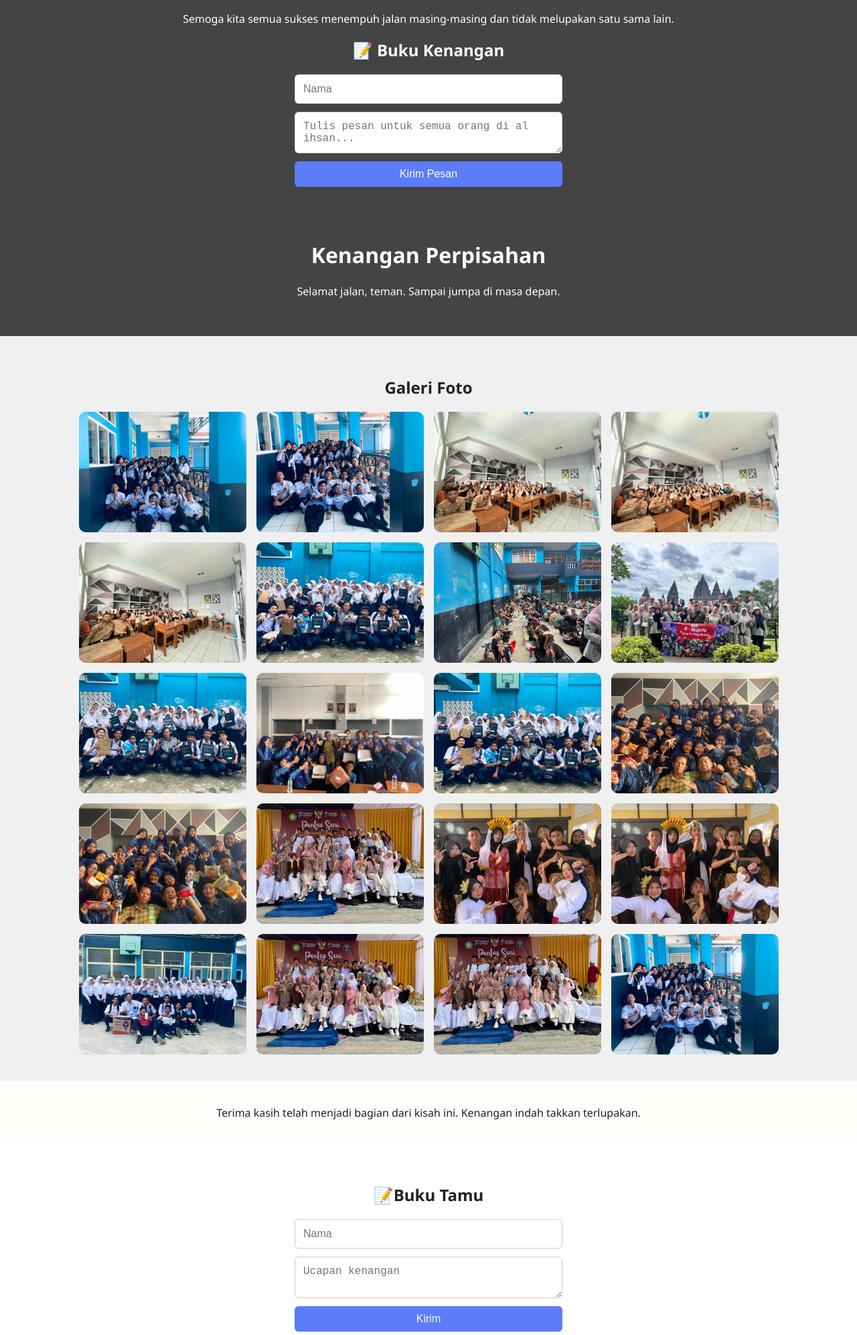
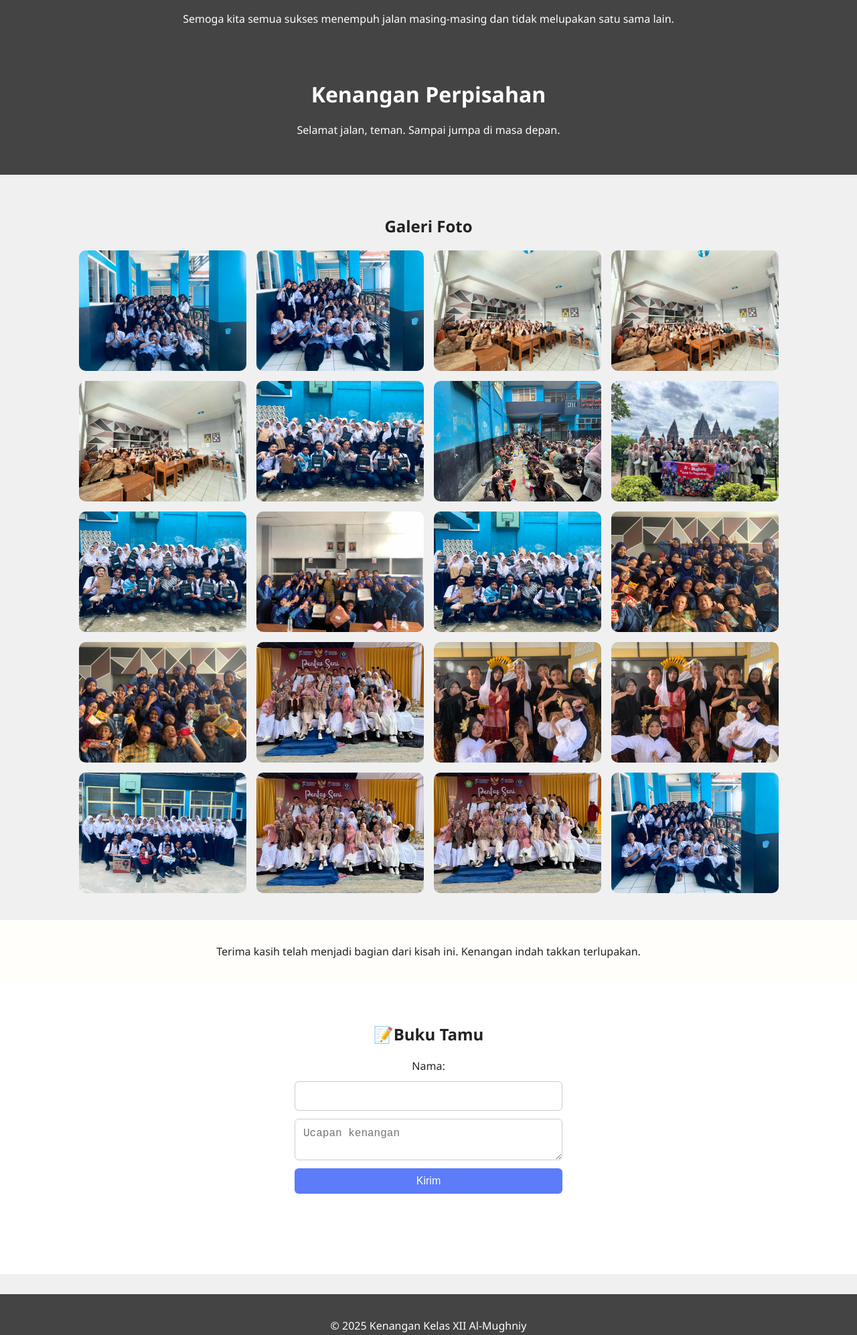
Before and after one commit to Aidilmulyanaalmughniy/ZeOn, a plain HTML site: page index.html in a window 1280 px wide. Shown: the part 395-2389 px from the top of the page at 67% size. Drawn offline with Linux system fonts and the light colour scheme.

Commit message:
index.html

```diff
--- a/index.html
+++ b/index.html
@@ -23,16 +23,7 @@
     </div>
   </section>
 
-  <section class="buku-tamu">
-    <h2>📝 Buku Kenangan</h2>
-     <form action="https://formsubmit.co/alumnimts212@gmail.com" method="POST">
-      <input type="text" id="name" placeholder="Nama" required />
 
-
-
-      <textarea id="message" placeholder="Tulis pesan untuk semua orang di al ihsan..." required></textarea>
-      <button type="submit">Kirim Pesan</button>
-    </form>
     <p id="status"></p>
     <div id="guestbook-entries"></div>
   </section>
@@ -81,8 +72,9 @@
 
   <section class="guestbook">
     <h2>📝Buku Tamu</h2>
-     <form action="https://formsubmit.co/alumnimts212@gmail.com" method="POST">
-  <input type="text" id="name" placeholder="Nama" required />
+    <form id="guestForm" action="https://script.google.com/macros/s/AKfycbxFgk9e9iwkzckdv9Uf4o0g1LE4X8yXmBJy1tut_mFgVRA7286ABBmLgh73dmmM5ETuGw/exec" method="POST">
+      <label for="nama">Nama:</label>
+      <input type="text" name="nama" required>
 
        <textarea id="message" placeholder="Ucapan kenangan" required></textarea>
   <button type="submit">Kirim</button>
```
